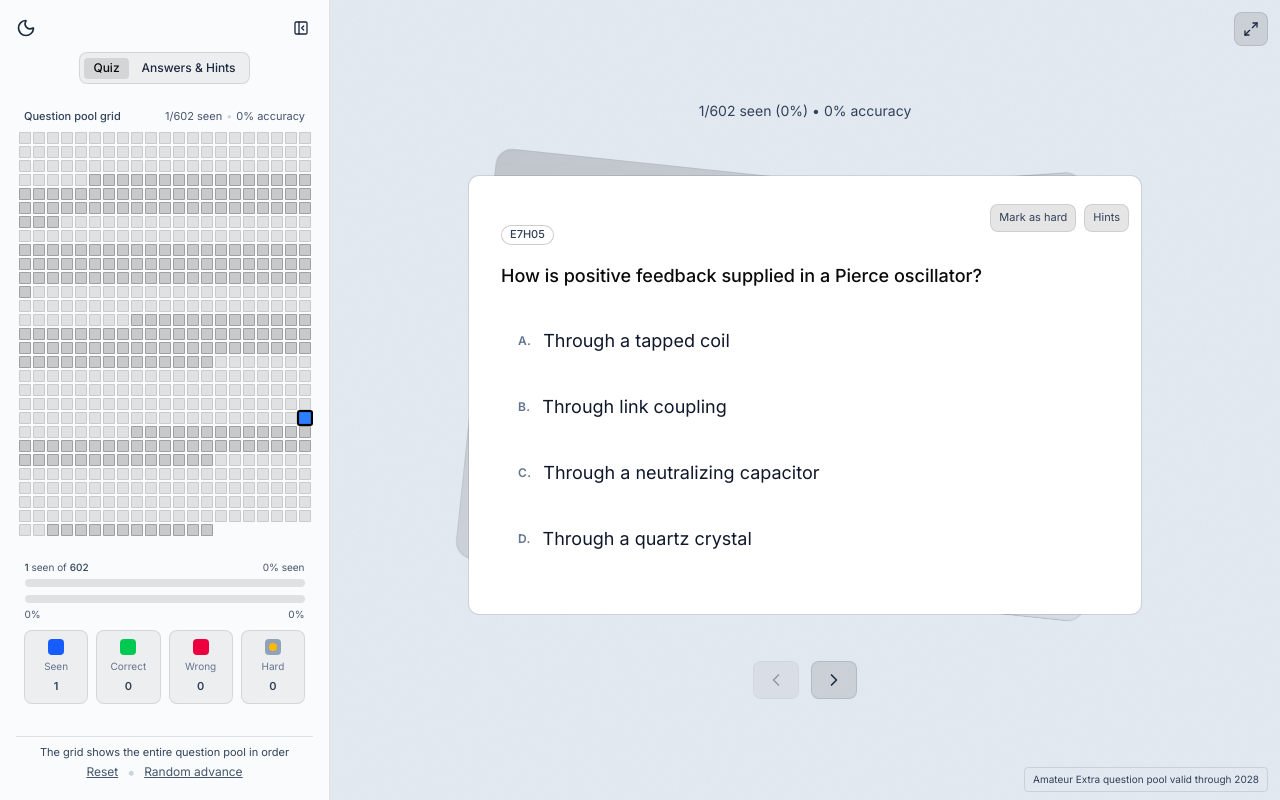
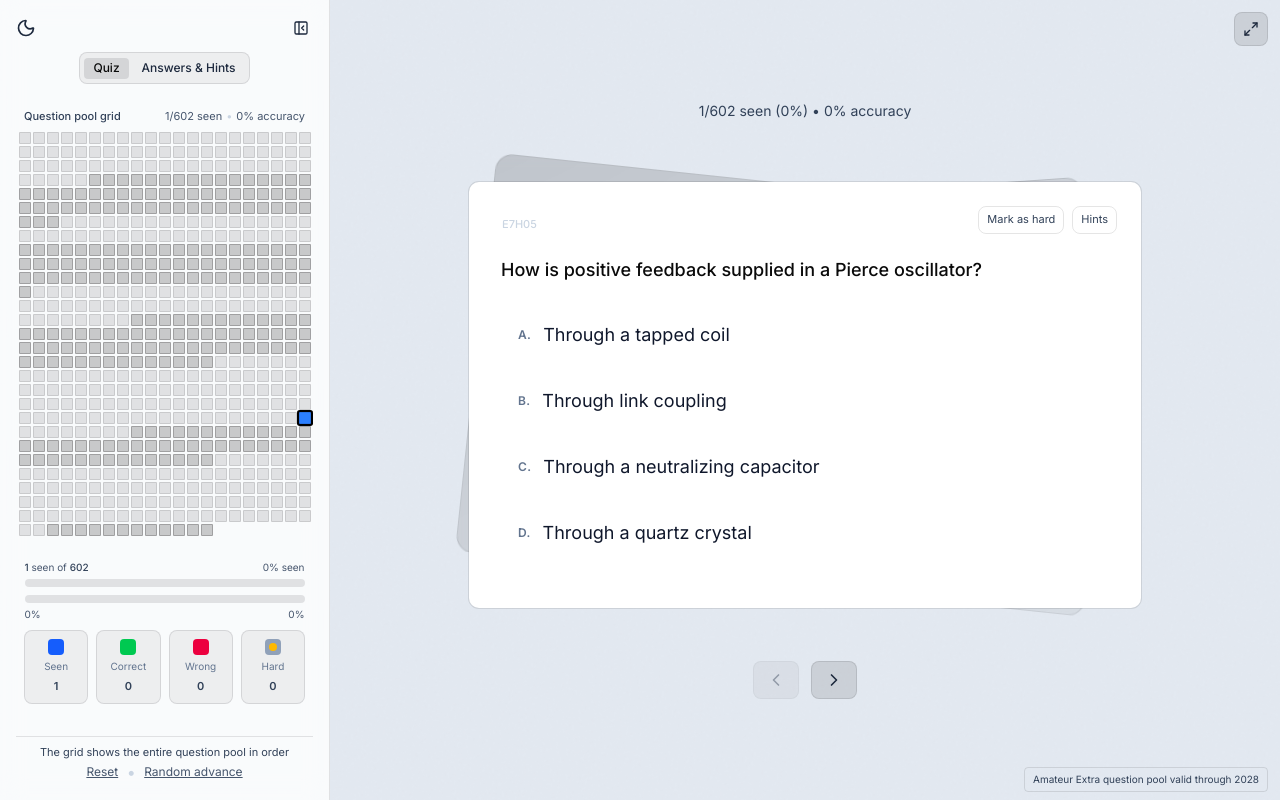
Before and after one commit to zsoltmar/amateur-extra-flashcards, a Next.js app: page / in a window 1280 px wide. Built offline with nearby package versions, Linux system fonts and the light colour scheme.

Commit message:
Add small card polishes

```diff
--- a/src/components/Flashcard.tsx
+++ b/src/components/Flashcard.tsx
@@ -305,7 +305,7 @@ export function Flashcard({ question, mode, onAnswer, onNext, isHard = false, on
 
   const renderMultipleChoiceMode = () => (
     <div className={`${hasImage ? 'flex-1' : ''} space-y-6`}>
-      <div className="space-y-4">
+      <div className="space-y-5">
         <NumberPill id={question.id} />
         <h3 className="text-lg font-medium leading-relaxed break-words whitespace-normal">
           {showHints ? renderWithHighlights(cleanText, (hints[question.id]?.question || [])) : cleanText}
@@ -372,15 +372,15 @@ export function Flashcard({ question, mode, onAnswer, onNext, isHard = false, on
       role={isTapToAdvance ? 'button' : undefined}
       aria-label={isTapToAdvance ? 'Next card' : undefined}
     >
-      <CardContent className={`p-8 flex relative ${hasImage ? 'gap-8' : 'min-h-[320px] justify-center items-center'}`}>
+      <CardContent className={`p-8 flex flex-wrap relative ${hasImage ? 'gap-8 pt-10' : 'pt-4 min-h-[320px] justify-center items-center'}`}>
         {/* Hard toggle button + Hints controls */}
-        <div className="absolute top-3 right-3 z-20">
+        <div className="absolute top-2 right-6 flex items-center">
           <button
             onClick={(e) => { e.stopPropagation(); if (onToggleHard) onToggleHard(); }}
             className={`text-[11px] px-2 py-1 rounded-md border transition-colors cursor-pointer ${
               isHard
                 ? 'bg-amber-500/20 text-amber-700 border-amber-500/40 dark:bg-amber-400/20 dark:text-amber-300'
-                : 'bg-black/10 text-slate-700 border-black/10 hover:bg-black/20 dark:bg-white/10 dark:text-white/80 dark:border-white/20 dark:hover:bg-white/20'
+                : 'text-slate-700 border-black/10 hover:bg-black/5 dark:bg-white/10 dark:text-white/80 dark:border-white/20 dark:hover:bg-white/20'
             }`}
             aria-pressed={isHard}
             aria-label={isHard ? 'Unmark hard' : 'Mark as hard'}
@@ -394,8 +394,8 @@ export function Flashcard({ question, mode, onAnswer, onNext, isHard = false, on
               aria-label={showHints ? 'Hide hints' : 'Show hints'}
               className={`ml-2 text-[11px] px-2 py-1 rounded-md border transition-colors cursor-pointer ${
                 showHints
-                  ? 'bg-amber-400/30 text-amber-800 border-amber-500/40 dark:bg-amber-300/30 dark:text-black'
-                  : 'bg-black/10 text-slate-700 border-black/10 hover:bg-black/20 dark:bg-white/10 dark:text-white/80 dark:border-white/20 dark:hover:bg-white/20'
+                  ? 'bg-amber-400/10 border-amber-500/40 dark:text-amber-300'
+                  : 'text-slate-700 border-black/10 hover:bg-black/5 dark:bg-white/10 dark:text-white/80 dark:border-white/20 dark:hover:bg-white/20'
               }`}
             >
               {showHints ? 'Hints on' : 'Hints'}
@@ -407,7 +407,7 @@ export function Flashcard({ question, mode, onAnswer, onNext, isHard = false, on
               className={`ml-2 text-[11px] px-2 py-1 rounded-md border transition-colors cursor-pointer ${
                 editHints
                   ? 'bg-sky-500/20 text-sky-700 border-sky-500/40 dark:bg-sky-400/20 dark:text-sky-300'
-                  : 'bg-black/10 text-slate-700 border-black/10 hover:bg-black/20 dark:bg-white/10 dark:text-white/80 dark:border-white/20 dark:hover:bg-white/20'
+                  : 'text-slate-700 border-black/10 hover:bg-black/5 dark:bg-white/10 dark:text-white/80 dark:border-white/20 dark:hover:bg-white/20'
               }`}
             >
               {editHints ? 'Exit hints edit' : 'Edit hints'}
@@ -415,7 +415,7 @@ export function Flashcard({ question, mode, onAnswer, onNext, isHard = false, on
           )}
         </div>
         {hasImage && (
-          <div className="shrink-0">
+          <div className="shrink-0 flex items-center justify-center">
             <Image
               src={`/${imageFilename}`}
               alt="Question diagram"
--- a/src/components/NumberPill.tsx
+++ b/src/components/NumberPill.tsx
@@ -5,8 +5,8 @@ import { Badge } from '@/components/ui/badge';
 export function NumberPill({ id, floating = false }: { id: string; floating?: boolean }) {
   const pill = (
     <Badge
-      variant="outline"
-      className="text-[11px] leading-none px-2 py-0.5 border-black/20 text-slate-700 dark:text-white/70 dark:border-white/20 bg-white/70 dark:bg-black/50 backdrop-blur-sm"
+      variant="naked"
+      className="text-[11px] leading-none py-0.5 text-slate-300 dark:text-white/20"
     >
       {id}
     </Badge>
--- a/src/components/ui/badge.tsx
+++ b/src/components/ui/badge.tsx
@@ -19,6 +19,7 @@ const badgeVariants = cva(
         ghost:
           "hover:bg-muted hover:text-muted-foreground dark:hover:bg-muted/50",
         link: "text-primary underline-offset-4 hover:underline",
+        naked: "bg-transparent p-0 text-foreground",
       },
     },
     defaultVariants: {
```
